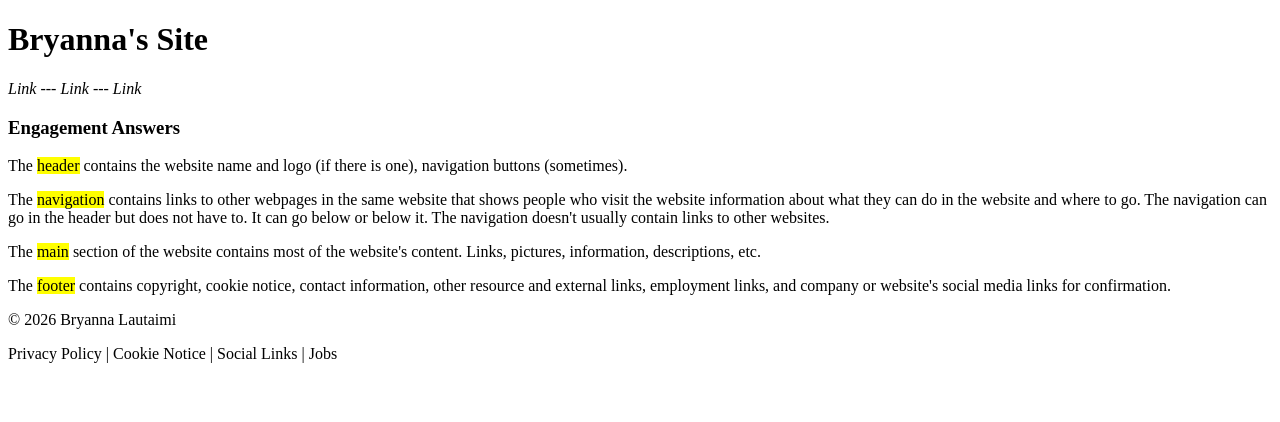
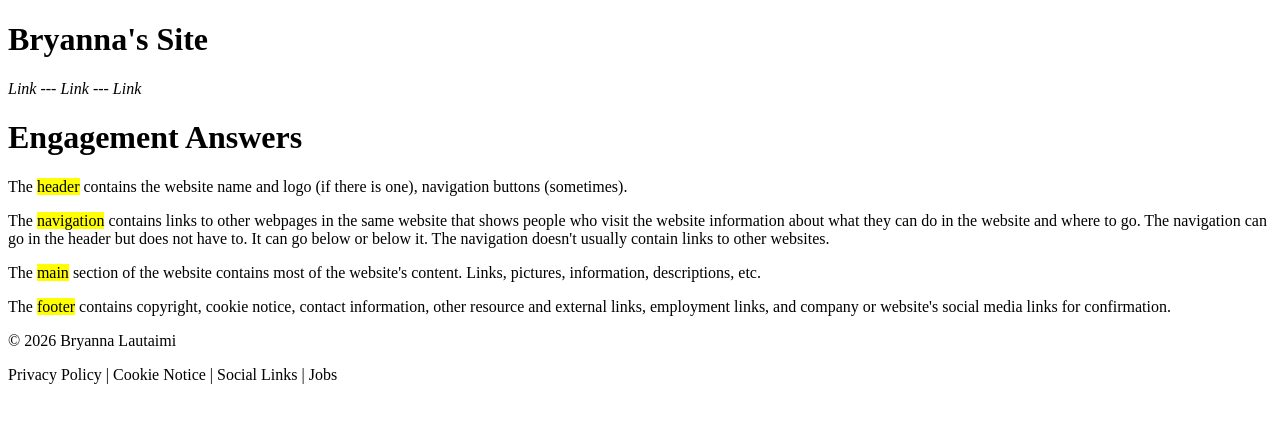
Before and after one commit to BYUHCS490R/projects-bryannalautaimi, a plain HTML site: page activities/structure.html in a window 1280 px wide. Drawn offline with Linux system fonts and the light colour scheme.

Commit message:
edited structured tags

```diff
--- a/activities/structure.html
+++ b/activities/structure.html
@@ -9,9 +9,11 @@
     <header>
         <h1>Bryanna's Site</h1>
     </header>
-    <nav><em>Link --- Link --- Link</em></nav>
+    <nav>
+        <em>Link --- Link --- Link</em>
+    </nav>
     <main>
-        <h3>Engagement Answers</h3>
+        <h1>Engagement Answers</h1>
         <p>The <mark>header</mark> contains the website name and logo (if there is one), navigation buttons (sometimes).</p>
         <p>The <mark>navigation</mark> contains links to other webpages in the same website that shows people who visit the website information about what they can do in the website and where to go. The navigation can go in the header but does not have to. It can go below or below it. The navigation doesn't usually contain links to other websites.</p>
         <p>The <mark>main</mark> section of the website contains most of the website's content. Links, pictures, information, descriptions, etc.</p>
```
